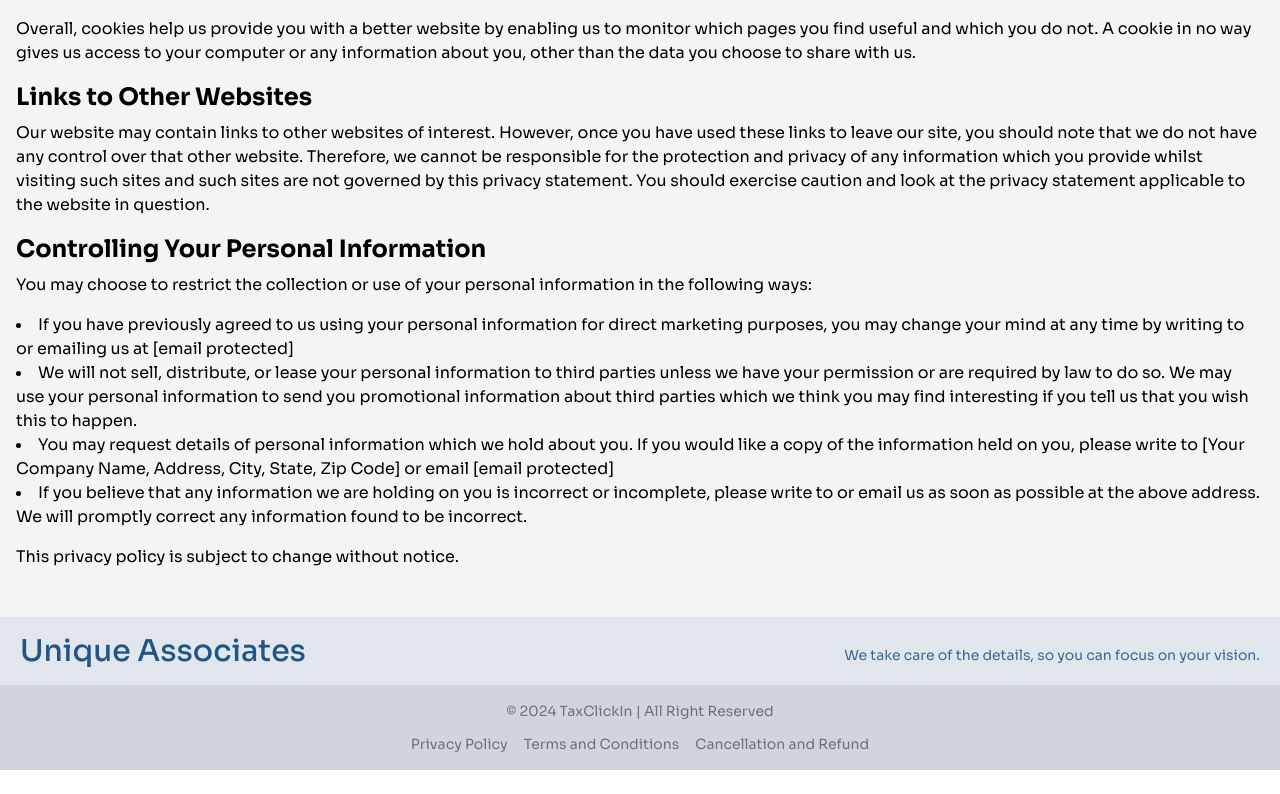
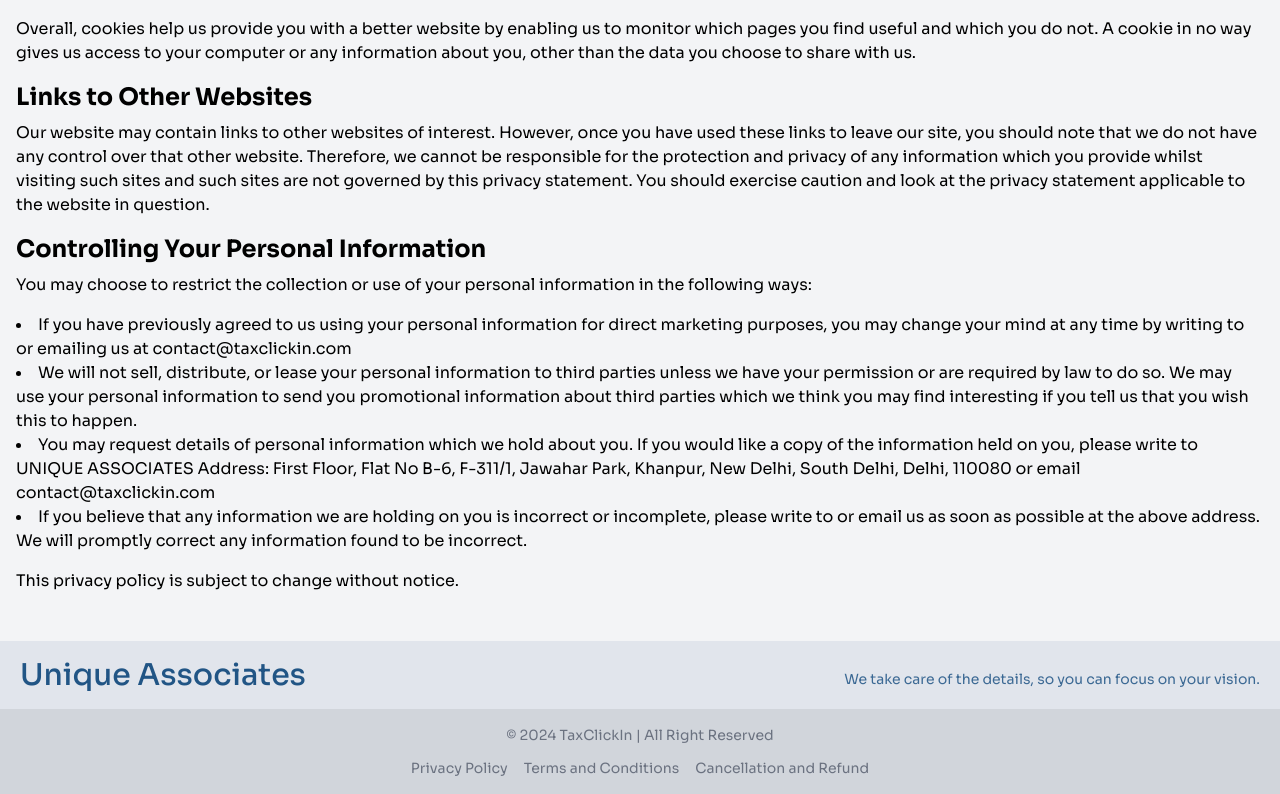
Before and after one commit to ahte24/unique-associates-agency, a Next.js app: page /privacypolicy in a window 1280 px wide. Shown: the part 843-1637 px from the top of the page. Before the commit the page ends 1613 px from the top, so only its background shows below. Built offline with nearby package versions, Linux system fonts and the light colour scheme; no server answers.

Commit message:
accept payment issue

```diff
--- a/app/privacypolicy/page.js
+++ b/app/privacypolicy/page.js
@@ -97,7 +97,7 @@
 					<li>
 						If you have previously agreed to us using your personal information
 						for direct marketing purposes, you may change your mind at any time
-						by writing to or emailing us at [email protected]
+						by writing to or emailing us at contact@taxclickin.com
 					</li>
 					<li>
 						We will not sell, distribute, or lease your personal information to
@@ -109,8 +109,9 @@
 					<li>
 						You may request details of personal information which we hold about
 						you. If you would like a copy of the information held on you, please
-						write to [Your Company Name, Address, City, State, Zip Code] or
-						email [email protected]
+						write to UNIQUE ASSOCIATES Address: First Floor, Flat No B-6,
+						F-311/1, Jawahar Park, Khanpur, New Delhi, South Delhi, Delhi,
+						110080 or email contact@taxclickin.com
 					</li>
 					<li>
 						If you believe that any information we are holding on you is
--- a/app/termsandconditions/page.js
+++ b/app/termsandconditions/page.js
@@ -99,7 +99,7 @@
 
 				<p class="mb-4">
 					If you have any questions about these Terms and Conditions, please
-					contact us at [email protected].
+					contact us at contact@taxclickin.com .
 				</p>
 			</div>
 		</div>
```
